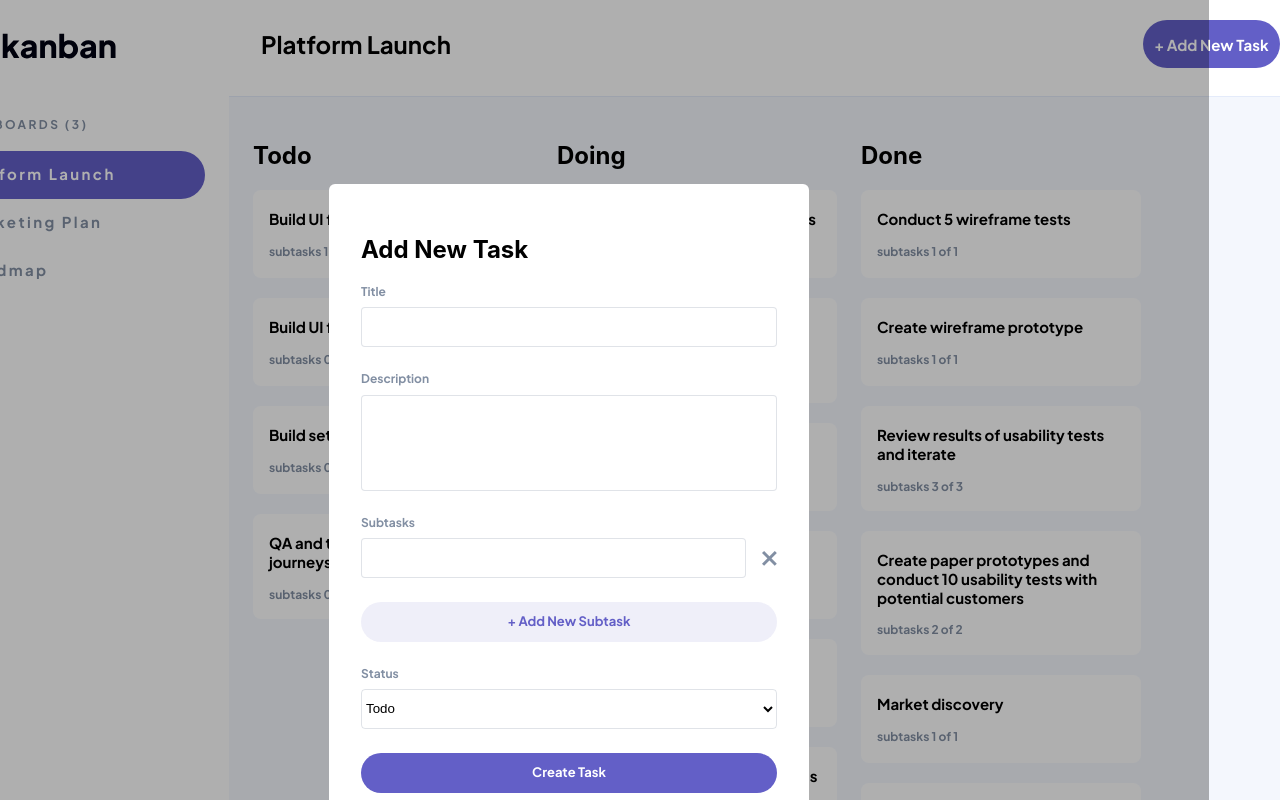
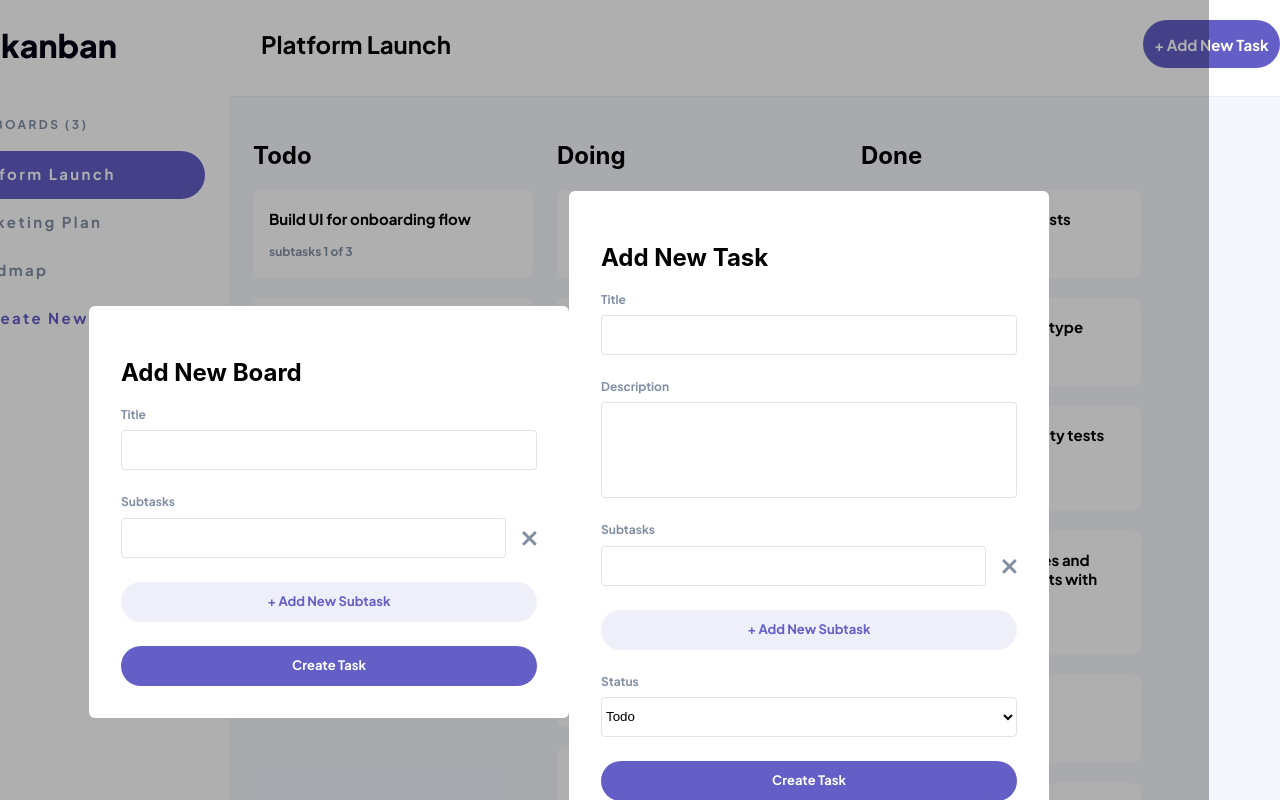
Before and after one commit to JABNIA/Kanban-task-management, a React (Create React App) app: page / in a window 1280 px wide. Both pictures are taken after a click on the button "+ Add New Task". Shown: the top 800 px of the page. Built offline with nearby package versions, Linux system fonts and the light colour scheme.

Commit message:
new board addition modal added

```diff
--- a/src/App.jsx
+++ b/src/App.jsx
@@ -18,7 +18,10 @@ function App() {
   const [modal, setModal] = useState(false)
   const [details, setDetails] = useState(false);
   const [selectedTask, setSelectedTask] = useState("");
-  const [addNewTask, setAddNewTask] = useState(false)
+  const [addNewTask, setAddNewTask] = useState(false);
+  const [newBoardMenu, setNewBoardMenu] = useState(true);
+
+
 
   const appData = {
     boards: boards,
@@ -29,6 +32,7 @@ function App() {
     details: details,
     selectedTask: selectedTask,
     addNewTask: addNewTask,
+    newBoardMenu: newBoardMenu,
     setBoards: setBoards,
     setActiveBoard: setActiveBoard,
     setSideMenu: setSideMenu,
@@ -37,6 +41,7 @@ function App() {
     setDetails: setDetails,
     setSelectedTask: setSelectedTask,
     setAddNewTask: setAddNewTask,
+    setNewBoardMenu: setNewBoardMenu,
   }
 
   return (
--- /dev/null
+++ b/src/components/AddNewBoard.jsx
@@ -0,0 +1,28 @@
+import React from 'react'
+import styled from 'styled-components'
+import { ModalWrapper } from './AddNewTask'
+
+function AddNewBoard({setInModal}) {
+  return (
+    <ModalWrapper onMouseEnter={()=> setInModal(true)} onMouseLeave={()=> setInModal(false)}>
+      <h2>Add New Board</h2>
+
+      <div className='input-wrapper'>
+            <label htmlFor="">Title</label>
+            <input type="text" />
+        </div>
+
+        <div className='input-wrapper'>
+            <label htmlFor="">Subtasks</label>
+            <div className='subtask-input'>
+                <input type="text" /> <img src="./assets/icon-cross.svg" alt="" />
+            </div>
+        </div>
+      <button class="new-sub-task">+ Add New Subtask</button>
+
+      <button className='create-task'>Create Task</button>
+    </ModalWrapper>
+  )
+}
+
+export default AddNewBoard
--- a/src/components/AddNewTask.jsx
+++ b/src/components/AddNewTask.jsx
@@ -30,7 +30,7 @@ function AddNewTask({setInModal, setDropDownOpen}) {
             <label htmlFor="">Status</label>
             <select name="status" onFocus={() => setDropDownOpen(true)} onBlur={() => setDropDownOpen(false)}>
                 {context.boards[context.activeBoard]
-            .columns.map(column => <option className='option'>{column.name}</option>)}
+                .columns.map(column => <option className='option'>{column.name}</option>)}
             </select>
         </div>
         <button className='create-task'>Create Task</button>
@@ -41,10 +41,7 @@ function AddNewTask({setInModal, setDropDownOpen}) {
 export default AddNewTask
 
 
-const ModalWrapper = styled.div`
-    position: absolute;
-    top: calc((100% - 657px)/2);
-    left: calc((100% - 480px)/2);
+export const ModalWrapper = styled.div`
     width: 480px;
     padding: 32px;
     background-color: #FFFFFF;
--- a/src/components/Background.jsx
+++ b/src/components/Background.jsx
@@ -3,6 +3,7 @@ import styled from 'styled-components'
 import { useKanbanContext } from '../Hooks/useContext'
 import TaskDetails from './TaskDetails'
 import AddNewTask from './AddNewTask'
+import AddNewBoard from './AddNewBoard'
 
 function Background() {
   const context = useKanbanContext()
@@ -16,8 +17,9 @@ function Background() {
 
   return (
     <ModalBackground onClick={handleClick} id='background'>
-      {context.details ? <TaskDetails setInModal={setInModal} setDropDownOpen ={setDropDownOpen}/> : null}
-      {context.addNewTask ? <AddNewTask setInModal={setInModal} setDropDownOpen ={setDropDownOpen}/> : null}
+      {context.details && <TaskDetails setInModal={setInModal} setDropDownOpen ={setDropDownOpen}/>}
+      {context.newBoardMenu && <AddNewBoard setInModal={setInModal} setDropDownOpen ={setDropDownOpen} />}
+      {context.addNewTask && <AddNewTask setInModal={setInModal} setDropDownOpen ={setDropDownOpen}/>}
     </ModalBackground>
   )
 }
@@ -32,6 +34,9 @@ const ModalBackground = styled.div`
     left: 0px;
     width: 100%;
     height: 100%;
+    display: flex;
+    justify-content: center;
+    align-items: center;
     background-color: #00000050;
     z-index: 12;
 `
--- a/src/components/Slidebar.jsx
+++ b/src/components/Slidebar.jsx
@@ -28,6 +28,12 @@ function Slidebar() {
                     )
                 }
                 )}
+                <p className='board-name' style={{color: "#635fc7"}} onClick={() => {
+                    context.setModal(true);
+                    context.setNewBoardMenu(true);
+                    context.setDetails(false);
+                    context.setAddNewTask(false);
+                }}>+ Create New Board</p>
             </div>
         <LightModeSwich darkMode={context.darkMode}>
             <img src="./assets/icon-light-theme.svg" alt="Light theme" />
--- a/src/components/TaskDetails.jsx
+++ b/src/components/TaskDetails.jsx
@@ -21,7 +21,7 @@ function TaskDetails({setInModal, setDropDownOpen}) {
 
     if(edit === true){
     return (
-        <ModalContainer>
+        <ModalContainer onMouseEnter={()=> setInModal(true)} onMouseLeave={()=> setInModal(false)}>
             <h2>Edit Task</h2>
             <div className='input-wrapper'>
                 <label htmlFor="title">Title</label>
@@ -57,20 +57,19 @@ function TaskDetails({setInModal, setDropDownOpen}) {
     return (
         <ModalContainer onMouseEnter={()=> setInModal(true)} onMouseLeave={()=> setInModal(false)}>
             <div className='task-name'>
-                <p>
-                    <span>
+                <p className='task-title'>
                         {filteredTask.title}
-                    </span>
                 </p>
                 <span onClick={() => setEditMenu(curr => !curr)} className='menu-button'>
                     <svg width="5" height="20" xmlns="http://www.w3.org/2000/svg"><g fill="#828FA3" fill-rule="evenodd"><circle cx="2.308" cy="2.308" r="2.308"/><circle cx="2.308" cy="10" r="2.308"/><circle cx="2.308" cy="17.692" r="2.308"/></g></svg>
-                </span>
                     {editMenu &&
                     <div className='edit-menu'>
                         <p onClick={() => setEdit(true)}>Edit Task</p>
                         <p style={{color: "#EA5555"}}>Delete Task</p>
                     </div>
                     }
+                </span>
+
             </div>
 
 
@@ -114,19 +113,16 @@ export default TaskDetails
 
 
 const ModalContainer = styled.div`
-    position: absolute;
-    top: calc((100% - 523px)/2);
-    left: calc((100% - 480px)/2);
     width: 480px;
     height: auto;
-    padding: 32px;
+    padding: 14px 32px 32px;
     background-color: #FFFFFF;
     border-radius: 6px;
 
     .task-name{
-        width: 387px;
+        position: relative;
+        width: 416px;
         height: 69px;
-        display: inline-block;
         font-family: Plus Jakarta Sans;
         font-size: 18px;
         font-weight: 700;
@@ -136,8 +132,7 @@ const ModalContainer = styled.div`
 
     .edit-menu{
         position: absolute;
-        top: 98px;
-        left: 353px;
+        left: -96px;
         border-radius: 8px;
         width: 192px;
         height: 94px;
@@ -180,12 +175,12 @@ const ModalContainer = styled.div`
         text-align: left;
     }
 
-    .completed{
+    .completed {
         text-decoration: line-through;
         color:#00011250;
     }
 
-    .status{
+    .status {
         width: 416px;
         height: 40px;
         background-color: transparent;
@@ -204,11 +199,13 @@ const ModalContainer = styled.div`
         background-position: 391px 18.5px;
     }
 
-    .menu-button{
-        display: inline-block;
+    .menu-button {
         position: absolute;
-        top: 56px;
-        right: 32.38px;
+        top: 50%;
+        right: 0.38px;
+        transform: translate(0%, -50%);
+        width: 5px;
+        display: block;
     }
 
     .input-wrapper {
@@ -244,7 +241,7 @@ const ModalContainer = styled.div`
         gap: 16px;
     }
 
-    .save-changes{
+    .save-changes {
         width: 100%;
         height: 40px;
         background-color: #635FC7;
@@ -256,6 +253,12 @@ const ModalContainer = styled.div`
         text-align: center;
         border: none;
         border-radius: 24px;
+    }
+
+    .task-title{
+        position: absolute;
+        top: calc(50% - 22px);
+        transform: translate(0%, -50%);
     }
 
     input {
```
Lines whose indentation alone changed are shown as unchanged.
